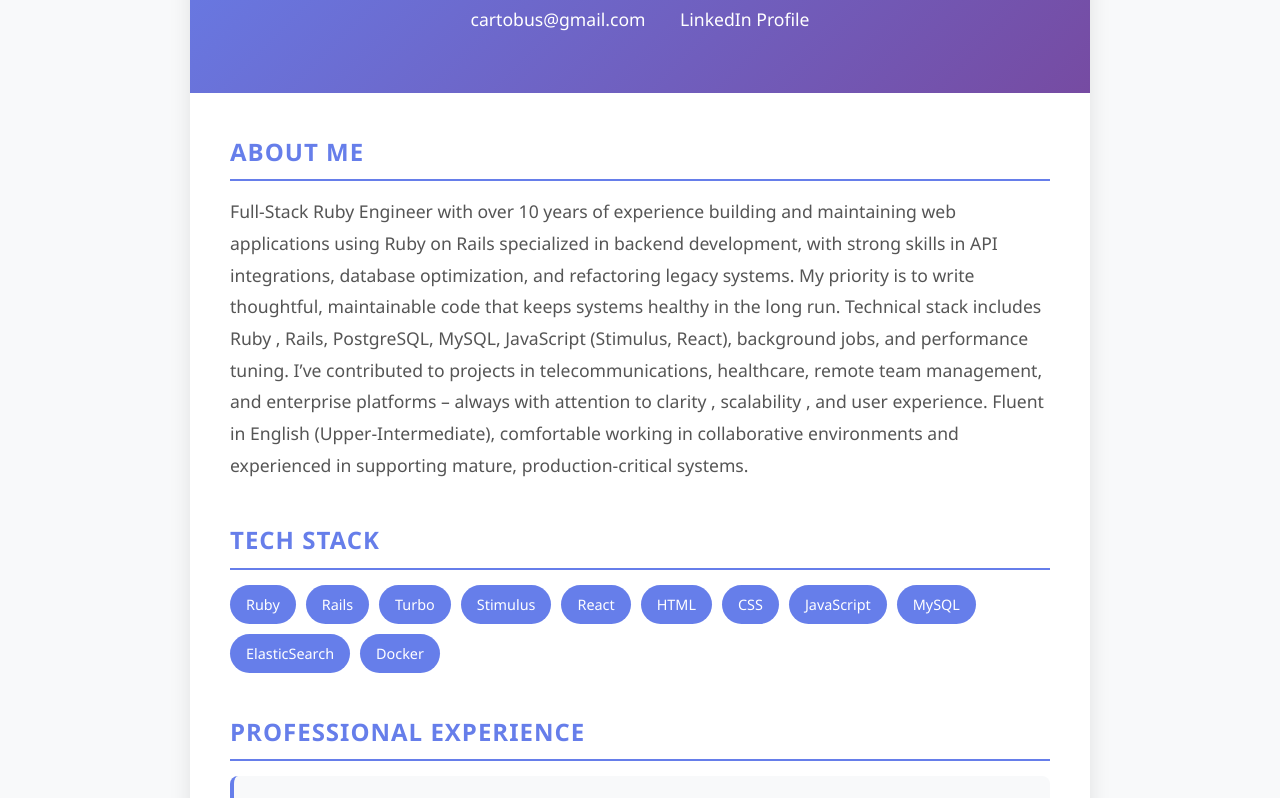
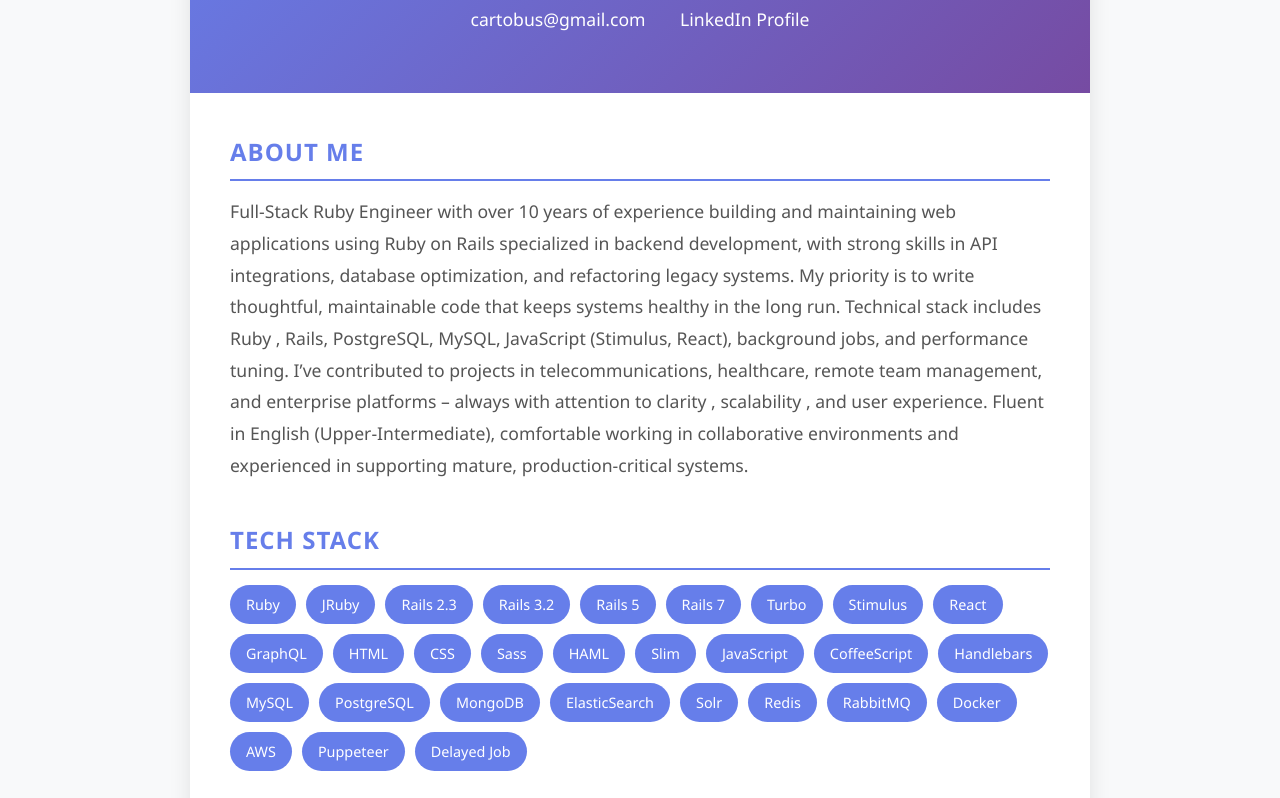
Before and after one commit to dmytro-ursul/resume, a plain HTML site: page index.html in a window 1280 px wide. Shown: the part 152-950 px from the top of the page. Drawn offline with Linux system fonts and the light colour scheme.

Commit message:
update tech stack

```diff
--- a/index.html
+++ b/index.html
@@ -42,16 +42,34 @@
                 <h2 class="section-title">Tech Stack</h2>
                 <div class="tech-stack">
                     <span class="tech-item">Ruby</span>
-                    <span class="tech-item">Rails</span>
+                    <span class="tech-item">JRuby</span>
+                    <span class="tech-item">Rails 2.3</span>
+                    <span class="tech-item">Rails 3.2</span>
+                    <span class="tech-item">Rails 5</span>
+                    <span class="tech-item">Rails 7</span>
                     <span class="tech-item">Turbo</span>
                     <span class="tech-item">Stimulus</span>
                     <span class="tech-item">React</span>
+                    <span class="tech-item">GraphQL</span>
                     <span class="tech-item">HTML</span>
                     <span class="tech-item">CSS</span>
+                    <span class="tech-item">Sass</span>
+                    <span class="tech-item">HAML</span>
+                    <span class="tech-item">Slim</span>
                     <span class="tech-item">JavaScript</span>
+                    <span class="tech-item">CoffeeScript</span>
+                    <span class="tech-item">Handlebars</span>
                     <span class="tech-item">MySQL</span>
+                    <span class="tech-item">PostgreSQL</span>
+                    <span class="tech-item">MongoDB</span>
                     <span class="tech-item">ElasticSearch</span>
+                    <span class="tech-item">Solr</span>
+                    <span class="tech-item">Redis</span>
+                    <span class="tech-item">RabbitMQ</span>
                     <span class="tech-item">Docker</span>
+                    <span class="tech-item">AWS</span>
+                    <span class="tech-item">Puppeteer</span>
+                    <span class="tech-item">Delayed Job</span>
                 </div>
             </section>
 
```
